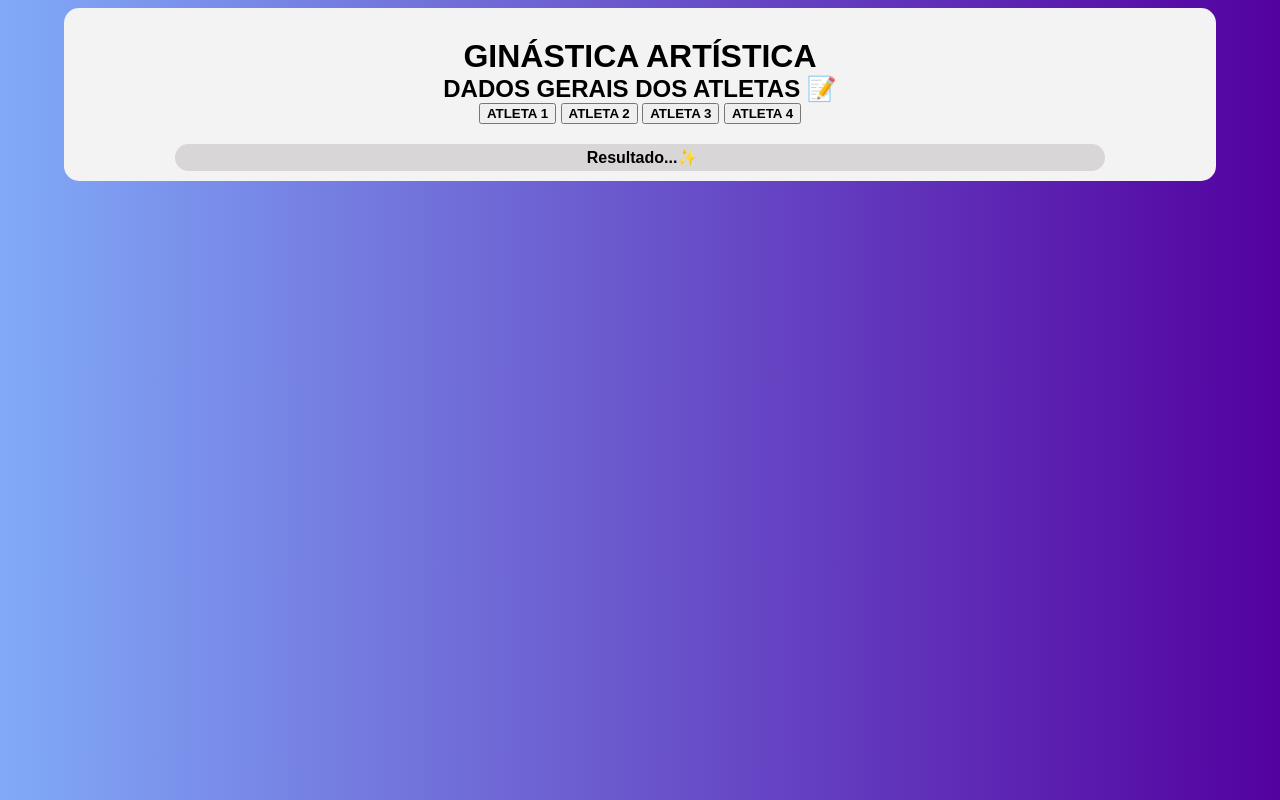
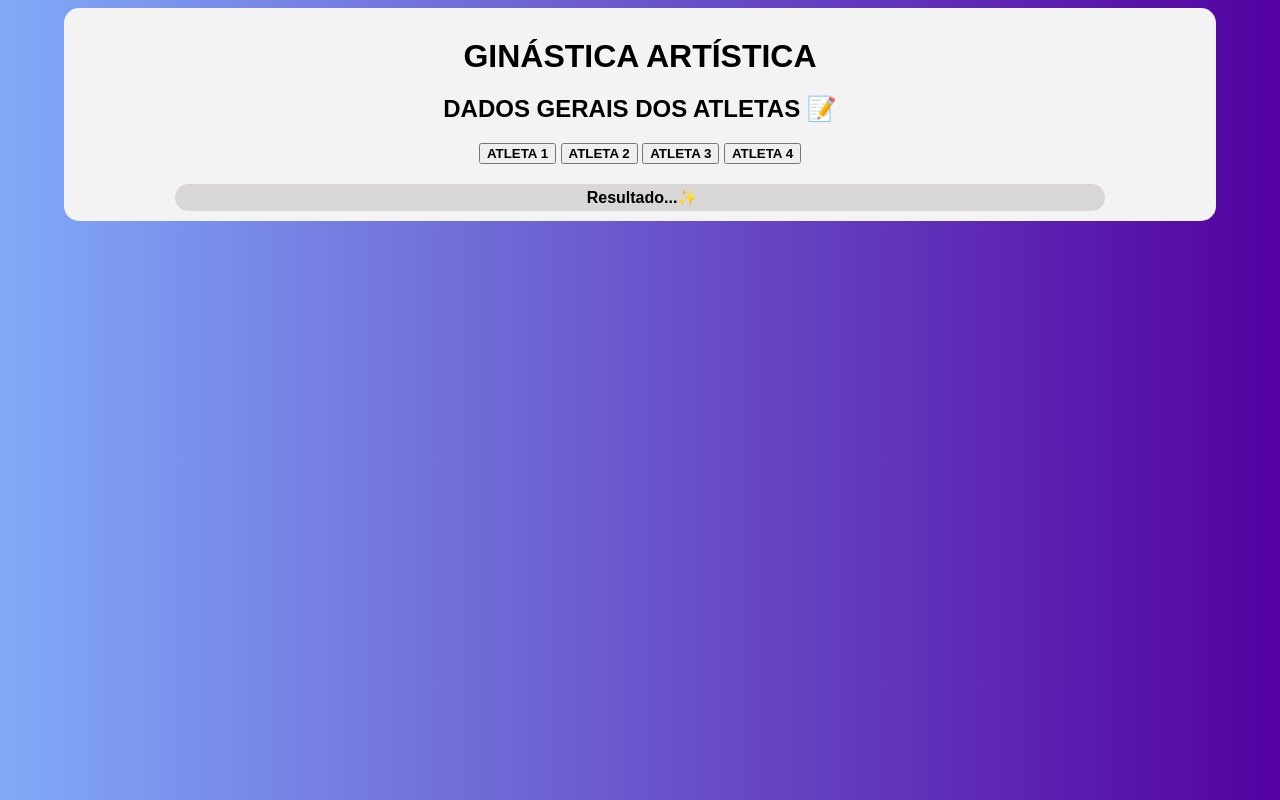
Before and after one commit to suportecnico/dados-atletas, a plain HTML site: page index.html in a window 1280 px wide. Drawn offline with Linux system fonts and the light colour scheme.

Commit message:
Update dados.css

```diff
--- a/dados.css
+++ b/dados.css
@@ -16,9 +16,6 @@ main {
 main > h1 {
     margin: auto;
     padding-top: 30px;
-}
-main > h2 {
-    margin: auto;
 }
 
 main > div {
```
